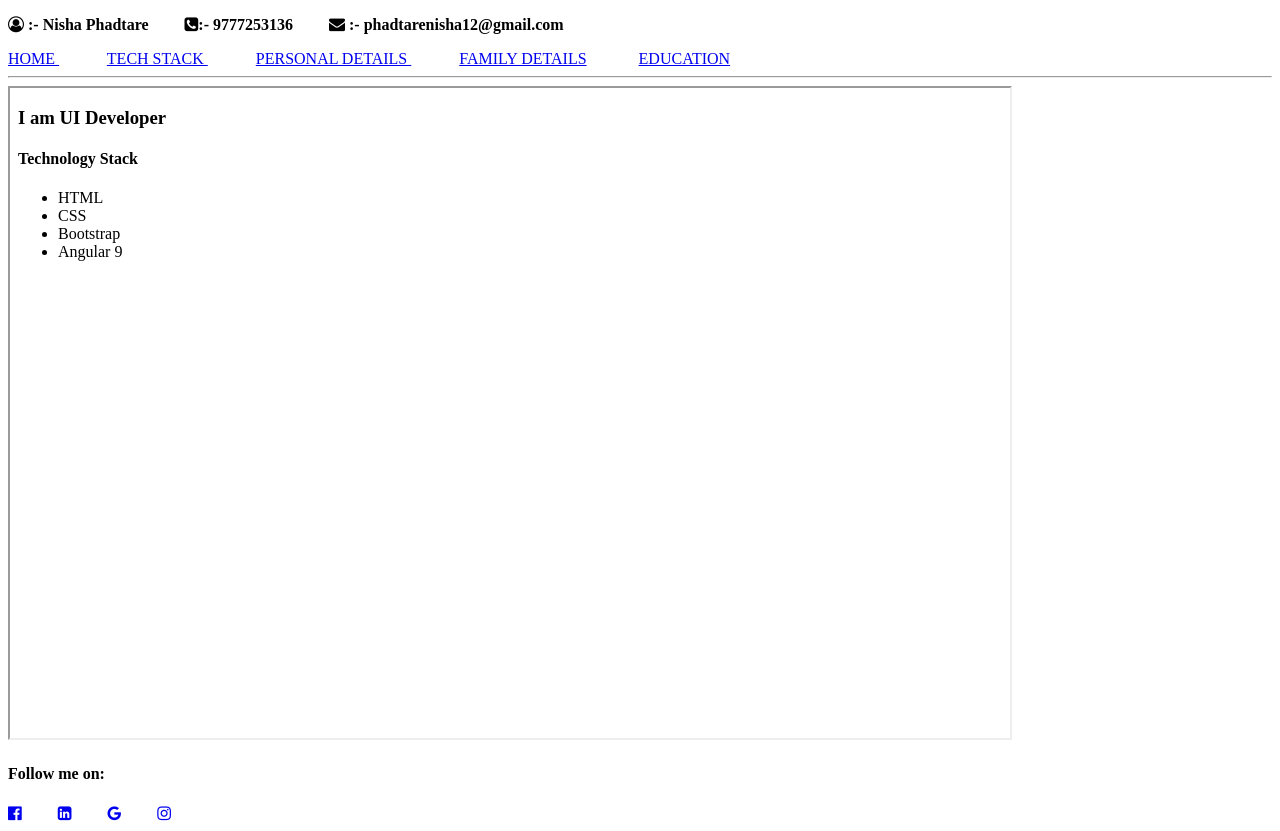
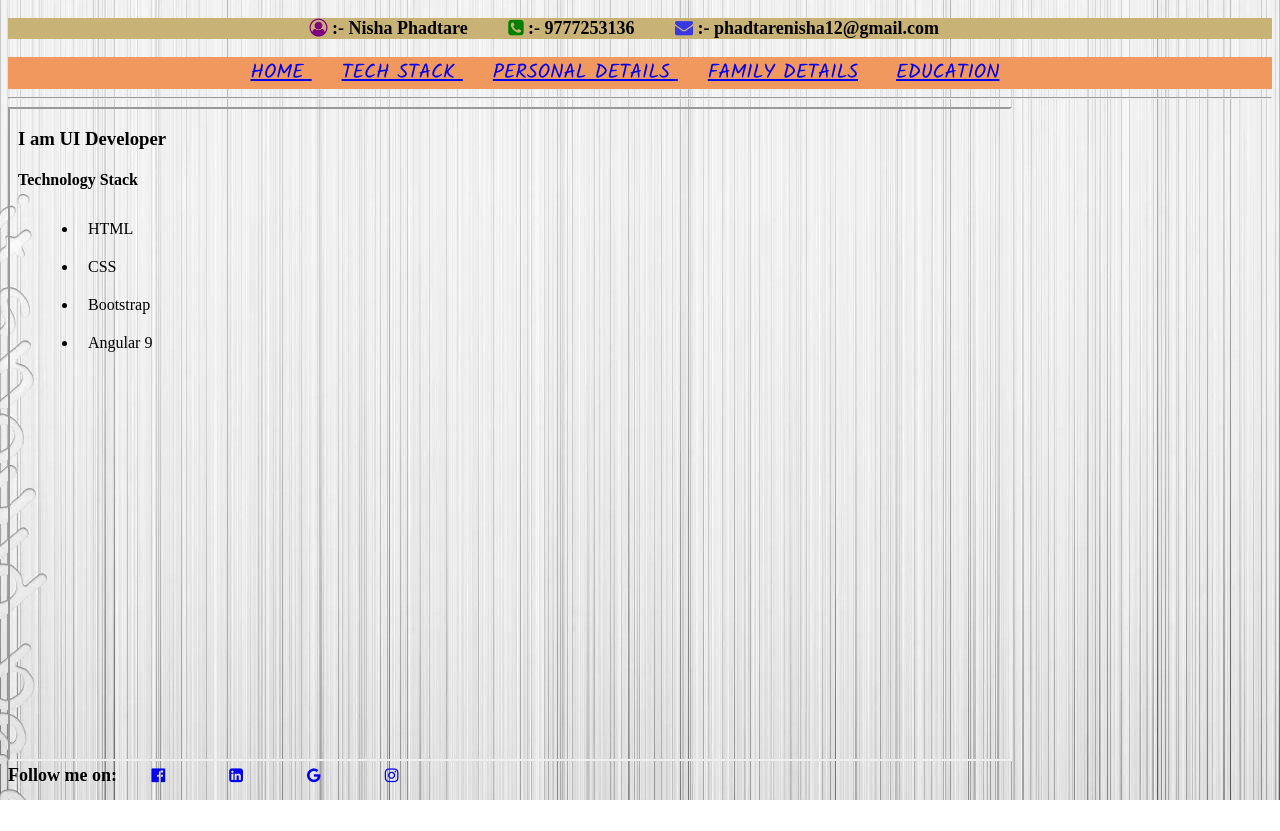
Before and after one commit to Nishaphadtare/my-profile, a plain HTML site: page index.html in a window 1280 px wide. After the commit the page ends 800 px from the top, so only its background shows below. Drawn offline with Linux system fonts and the light colour scheme.

Commit message:
using margin padding in CSS  form
using margin padding in CSS  form

```diff
--- a/index.html
+++ b/index.html
@@ -4,27 +4,93 @@
 <head>
     <title> My Profile </title>
     <link rel="stylesheet" href="https://cdnjs.cloudflare.com/ajax/libs/font-awesome/4.7.0/css/font-awesome.min.css">
+    <link rel="preconnect" href="https://fonts.googleapis.com">
+    <link rel="preconnect" href="https://fonts.gstatic.com" crossorigin>
+    <link href="https://fonts.googleapis.com/css2?family=Kalam&family=Poppins:wght@100;200;300&display=swap"
+        rel="stylesheet">
+    <style>
+        body {
+            background-image: url(wp2793132.webp);
+        }
+
+        #a {
+            text-align: center;
+            font-family: 'Kalam', cursive;
+            background-color: rgb(240, 152, 94);
+            font-size: 20px;
+        }
+
+        .apps {
+            text-align: center;
+            font-size: large;
+            background-color: rgb(201, 178, 117);
+        }
+
+        #user {
+            color: purple;
+        }
+
+        #phone {
+            color: green;
+        }
+
+        #email {
+            color: rgb(55, 55, 228);
+        }
+
+        .class,
+        a {
+            text-align: center;
+        }
+
+        #links,
+        a {
+            text-align: center;
+            margin-right: 30px;
+
+        }
+
+        #div,
+        a {
+            margin-right: 30px;
+        }
+
+        footer nav .Follow_me {
+            margin-right: 30px;
+
+
+        }
+
+        footer nav #follow-me-label {
+            font-size: large;
+            font-weight: bold;
+            margin-right: 30px;
+        }
+    </style>
 </head>
 
 <body>
-    <header>
-        <p> <strong> <i class="fa fa-user-circle-o" aria-hidden="true"></i> :- Nisha Phadtare </strong> &nbsp;&nbsp;
+    <header class="apps">
+        <p> <strong><span id="user"> <i class="fa fa-user-circle-o" aria-hidden="true"></i></span> :- Nisha Phadtare
+            </strong> &nbsp;&nbsp;
             &nbsp;&nbsp;&nbsp;&nbsp;
-            <strong> <i class="fa fa-phone-square" aria-hidden="true"></i>:- 9777253136</strong> &nbsp;&nbsp;
+            <strong><span id="phone"> <i class="fa fa-phone-square" aria-hidden="true"></i> </span> :-
+                9777253136</strong> &nbsp;&nbsp;
             &nbsp;&nbsp;&nbsp;&nbsp;
-            <strong> <i class="fa fa-envelope" aria-hidden="true"></i> :- phadtarenisha12@gmail.com</strong>&nbsp;&nbsp;
+            <strong><span id="email"><i class="fa fa-envelope" aria-hidden="true"></i></span> :-
+                phadtarenisha12@gmail.com</strong>&nbsp;&nbsp;
             &nbsp;&nbsp;&nbsp;&nbsp;
         </p>
     </header>
-    <div>
+    <div id="a">
         <a href="home.html" target="my_frame"> HOME </a>
-        &nbsp; &nbsp; &nbsp; &nbsp; &nbsp; &nbsp;
+
         <a href="techStack.html" target="my_frame"> TECH STACK </a>
-        &nbsp; &nbsp; &nbsp; &nbsp; &nbsp; &nbsp;
+
         <a href="perDetails.html" target="my_frame"> PERSONAL DETAILS </a>
-        &nbsp; &nbsp; &nbsp; &nbsp; &nbsp; &nbsp;
+
         <a href="famifyDetails.html" target="my_frame"> FAMILY DETAILS</a>
-        &nbsp; &nbsp; &nbsp; &nbsp; &nbsp; &nbsp;
+
         <a href="collegeDetails.html" target="my_frame"> EDUCATION </a>
 
     </div>
@@ -32,16 +98,27 @@
     <iframe name="my_frame" src="info.html" width="1000" height="650"></iframe>
 
     <footer>
+        <nav>
+            <span id="follow-me-label"> Follow me on: </span>
 
-        <h4> Follow me on:</h4>
-        <a href="https://facebook.com" target="_blank"><strong><i class="fa fa-facebook-official"
-                    aria-hidden="true"></i></strong></a>
-        &nbsp;&nbsp; &nbsp;&nbsp;&nbsp;&nbsp;
-        <a href="https://LinkedIn.com" target="_blank"><i class="fa fa-linkedin-square" aria-hidden="true"></i></a>
-        &nbsp;&nbsp; &nbsp;&nbsp;&nbsp;&nbsp;
-        <a href="https://google.com" target="_blank"><i class="fa fa-google" aria-hidden="true"></i></a>
-        &nbsp;&nbsp; &nbsp;&nbsp;&nbsp;&nbsp;
-        <a href="https://instagram.com"><i class="fa fa-instagram" aria-hidden="true"></i></a>
+            <span class="Follow_me">
+                <a href="https://facebook.com"><i class="fa fa-facebook-official" aria-hidden="true"></i></a>
+            </span>
+
+            <span class="Follow_me">
+                <a href="https://LinkedIn.com" target="_blank"><i class="fa fa-linkedin-square"
+                        aria-hidden="true"></i></a>
+            </span>
+
+            <span class="Follow_me">
+                <a href="https://google.com" target="_blank"><i class="fa fa-google" aria-hidden="true"></i></a>
+            </span>
+
+            <span class="Follow_me">
+                <a href="https://instagram.com"><i class="fa fa-instagram" aria-hidden="true"></i></a>
+            </span>
+        </nav>
+
     </footer>
 </body>
 
--- a/info.html
+++ b/info.html
@@ -2,11 +2,17 @@
 <html>
     <head>
         <title></title>
+        <style>
+            .list li{
+                padding: 10px;
+                margin-left: 20px;
+            }
+        </style>
     </head>
     <body>
          <h3> I am UI Developer</h3>
         <h4> Technology Stack </h4>
-        <ul>
+        <ul class="list">
             <li> HTML </li>
             <li> CSS </li>
             <li> Bootstrap </li>
```
Also changed, not shown: home.html (+15 -1 lines), techStack.html (+1 -0 lines), basic_css.html (added), wp2793132.webp (added).
